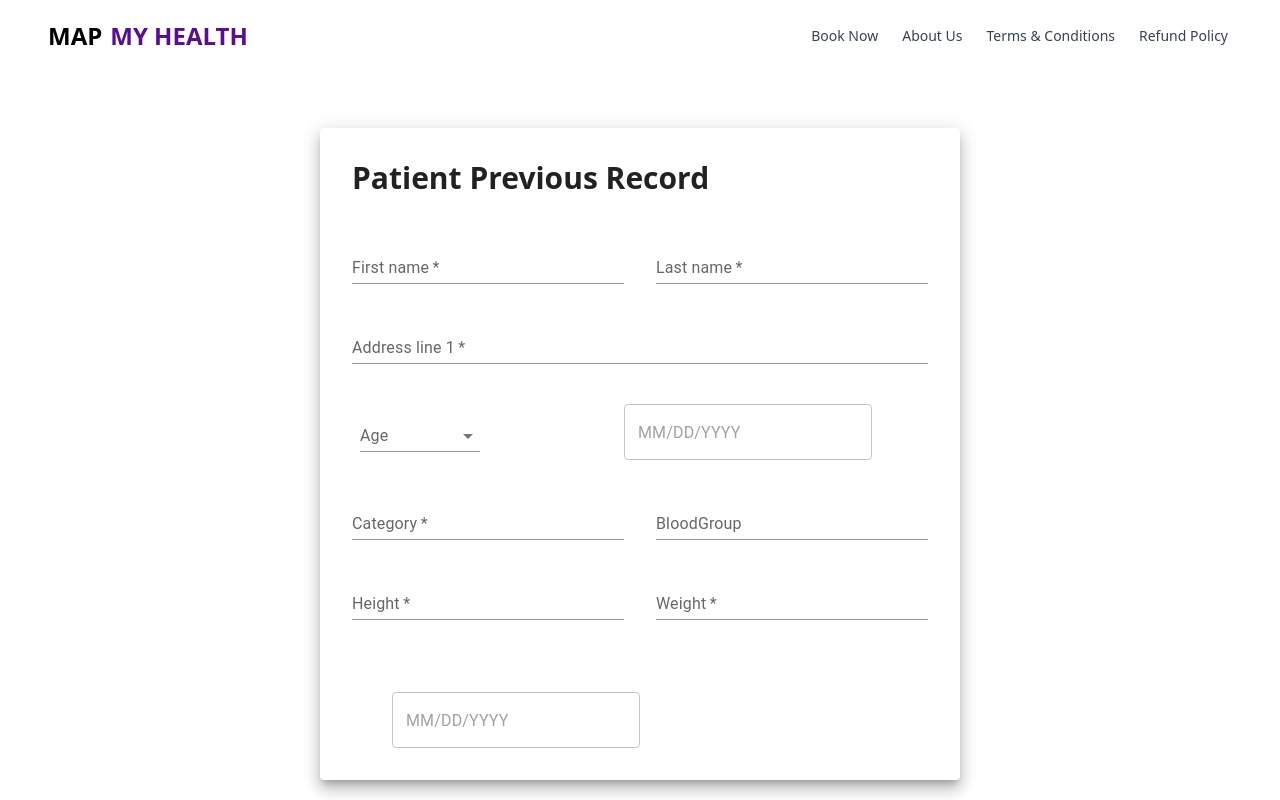
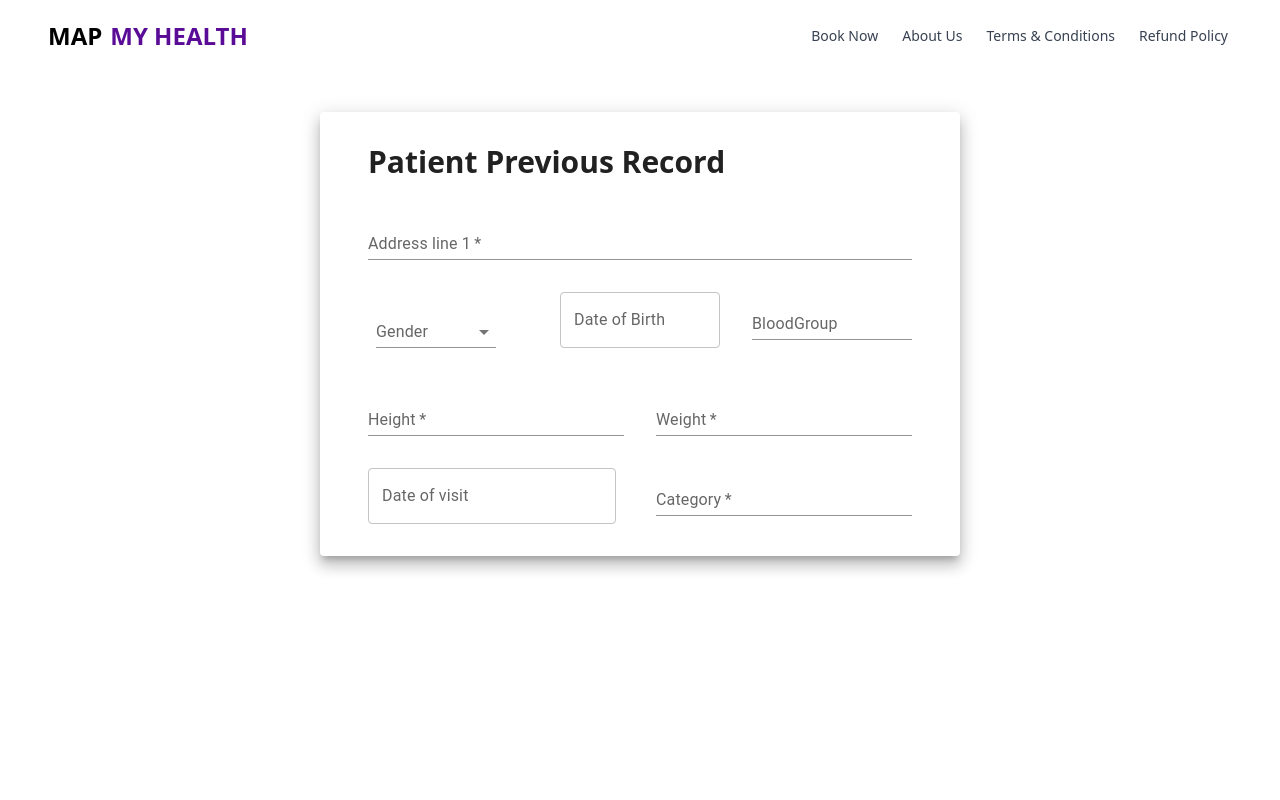
Before and after one commit to siddhartha-star-dev/gfg-hackathon, a React (Create React App) app: page /previousinfo in a window 1280 px wide. Built offline with nearby package versions, Linux system fonts and the light colour scheme.

Commit message:
form updated

```diff
--- a/src/routes/previousinfo.jsx
+++ b/src/routes/previousinfo.jsx
@@ -12,39 +12,14 @@ import Select, { SelectChangeEvent } from '@mui/material/Select';
 import { AdapterDayjs } from '@mui/x-date-pickers/AdapterDayjs';
 import { LocalizationProvider } from '@mui/x-date-pickers/LocalizationProvider';
 import { DatePicker } from '@mui/x-date-pickers/DatePicker';
-import { DesktopDatePicker } from '@mui/x-date-pickers/DesktopDatePicker';
-import { MobileDatePicker } from '@mui/x-date-pickers/MobileDatePicker';
 
-import { StaticDatePicker } from '@mui/x-date-pickers/StaticDatePicker';
 export default function Previousinfo() {
   return (
-    <Paper elevation={10} className='mt-32 w-1/2 mx-auto p-8'>
-      <div className='mb-10  text-3xl font-semibold'>
+    <Paper elevation={10} className='mt-28 w-1/2 mx-auto py-8 px-12'>
+      <div className='mb-8  text-3xl font-semibold'>
         Patient Previous Record
       </div>
       <Grid container spacing={4}>
-        <Grid item xs={12} sm={6}>
-          <TextField
-            required
-            id="firstName"
-            name="firstName"
-            label="First name"
-            fullWidth
-            autoComplete="given-name"
-            variant="standard"
-          />
-        </Grid>
-        <Grid item xs={12} sm={6}>
-          <TextField
-            required
-            id="lastName"
-            name="lastName"
-            label="Last name"
-            fullWidth
-            autoComplete="family-name"
-            variant="standard"
-          />
-        </Grid>
         <Grid item xs={12}>
           <TextField
             required
@@ -57,15 +32,15 @@ export default function Previousinfo() {
           />
         </Grid>
 
-        <Grid item xs={12} sm={6}>
+        <Grid item xs={12} sm={4}>
           <FormControl variant="standard" sx={{ m: 1, minWidth: 120 }}>
-            <InputLabel id="demo-simple-select-standard-label">Age</InputLabel>
+            <InputLabel id="demo-simple-select-standard-label">Gender</InputLabel>
             <Select
               labelId="demo-simple-select-standard-label"
               id="demo-simple-select-standard"
               // value={age}
               // onChange={handleChange}
-              label="Age"
+              label="Gender"
             >
               {/* <MenuItem value="">
             <em>None</em>
@@ -77,23 +52,21 @@ export default function Previousinfo() {
           </FormControl>
         </Grid>
 
-        <div className='mt-10 '>
-        <LocalizationProvider dateAdapter={AdapterDayjs}>
-          <DatePicker />
+        <Grid item xs={12} sm={4} className="-ml-3">
+        <LocalizationProvider dateAdapter={AdapterDayjs} className="mx-auto">
+        <DatePicker
+    label="Date of Birth"
+    variant="standard"
+    className="mx-auto"
+    // value={value}
+    // onChange={(newValue) => {
+    //   setValue(newValue);
+    // }}
+    // renderInput={(params) => <TextField {...params} />}
+  />
         </LocalizationProvider>
-       </div>
-       <Grid item xs={12} sm={6}>
-          <TextField
-            required
-            id="category"
-            name="category"
-            label="Category"
-            fullWidth
-            autoComplete="shipping postal-code"
-            variant="standard"
-          />
         </Grid>
-        <Grid item xs={12} sm={6}>
+        <Grid item xs={12} sm={4}>
           <TextField
             id="bloodGroup"
             name="bloodGroup"
@@ -102,6 +75,8 @@ export default function Previousinfo() {
             variant="standard"
           />
         </Grid>
+
+
         <Grid item xs={12} sm={6}>
           <TextField
             required
@@ -125,13 +100,29 @@ export default function Previousinfo() {
           />
         </Grid>
 
-        <Grid item xs={12}>
-        <div className='mt-10 ml-10  '>
+        <Grid item xs={12} sm={6}>
+
 
         <LocalizationProvider dateAdapter={AdapterDayjs}>
-          <DatePicker />
+          <DatePicker
+          label="Date of visit"
+          renderInput={(params) => (
+            <TextField {...params} helperText="hi" />
+          )}
+          />
         </LocalizationProvider>
-       </div>
+
+        </Grid>
+        <Grid item xs={12} sm={6}>
+          <TextField
+            required
+            id="category"
+            name="category"
+            label="Category"
+            fullWidth
+            autoComplete="shipping postal-code"
+            variant="standard"
+          />
         </Grid>
 
       </Grid>
```
